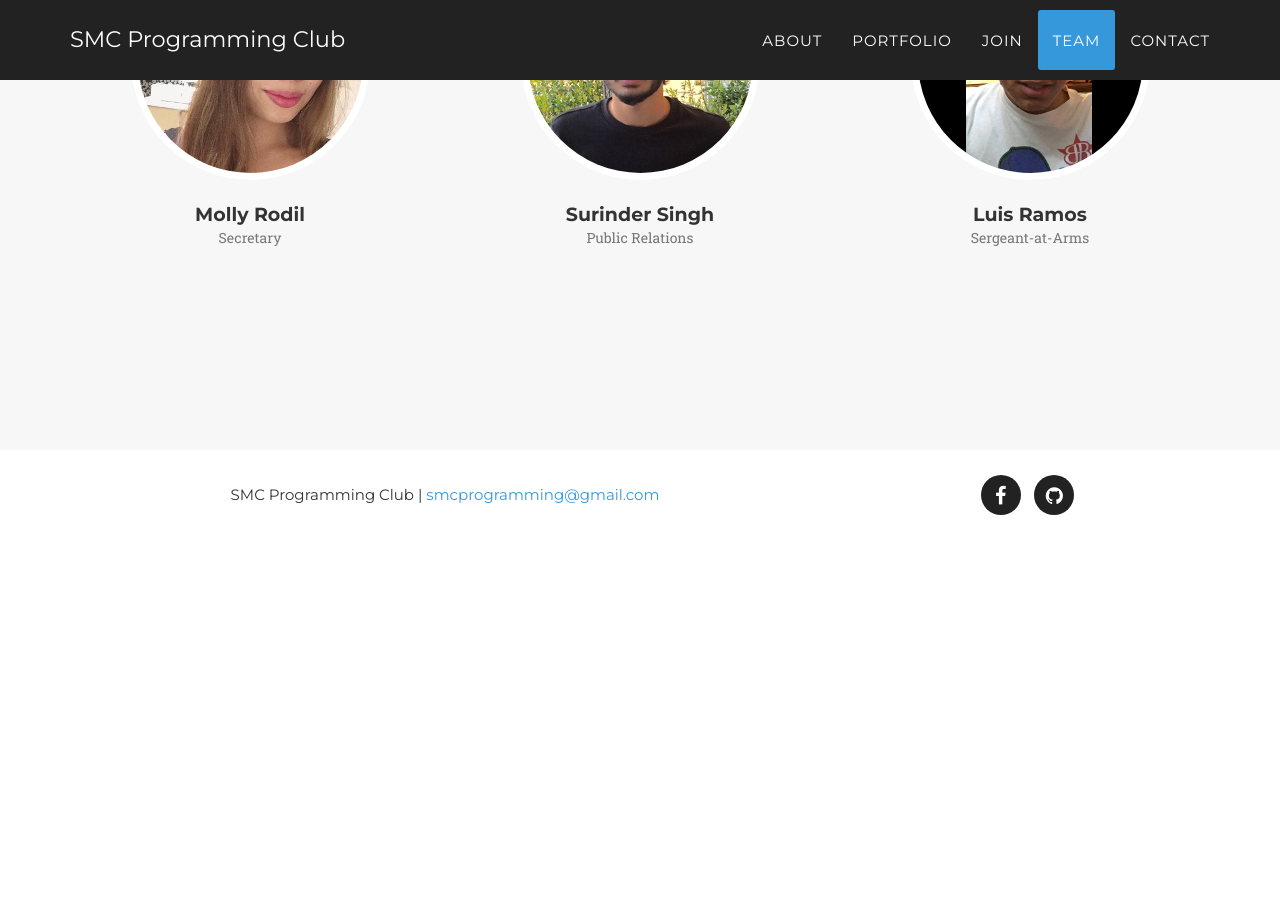
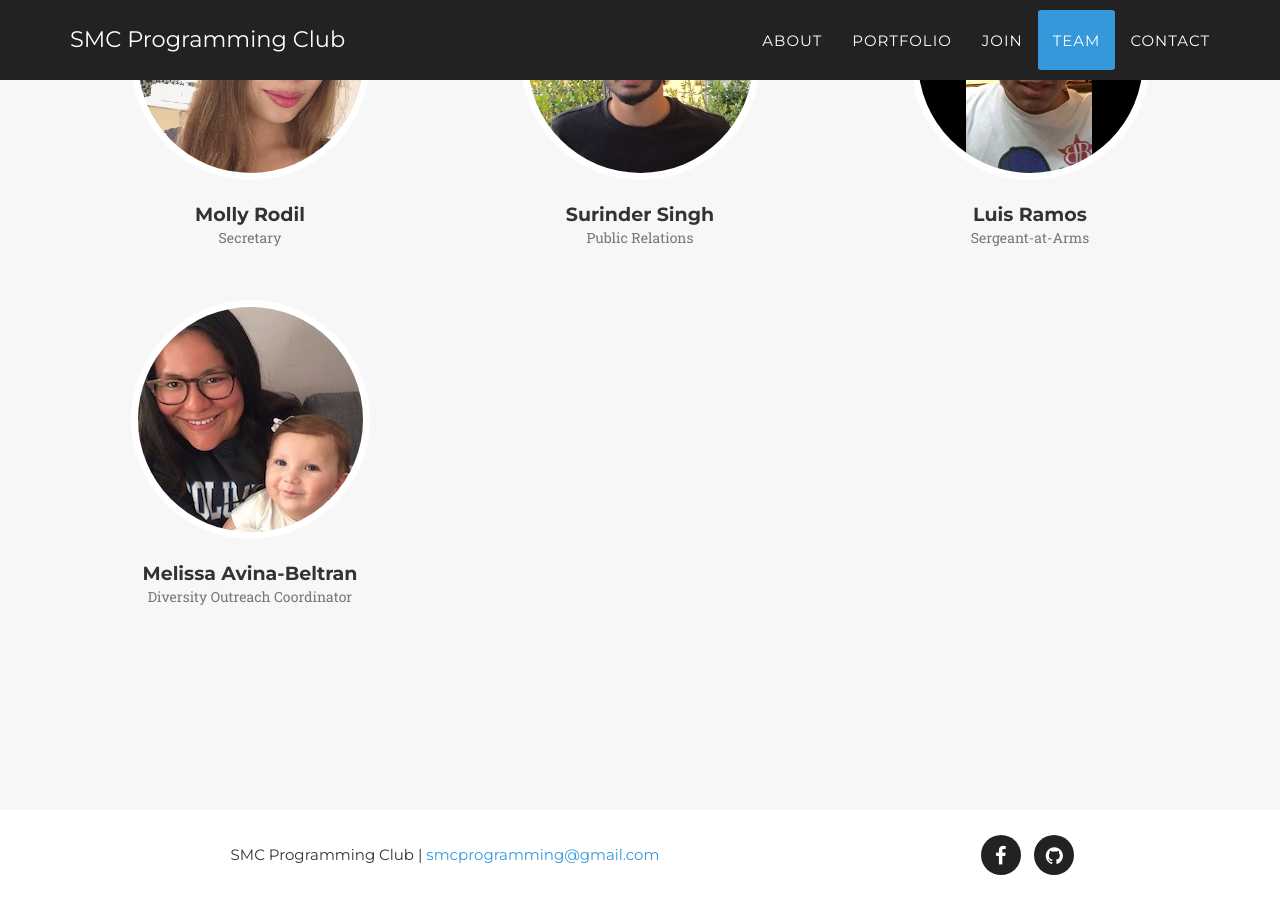
Before and after one commit to SMCProgrammingClub/website, a Jekyll site: the page built from index.html, in a window 1280 px wide and 900 px high, scrolled down 3451 px. Built offline with Jekyll 4.4.1, drawn with Linux system fonts in a browser that asks for light colours; some web fonts are replaced; before the commit the page ends 3991 px from its top, so only the background shows below that.

Commit message:
Add Melissa to team

```diff
--- a/_config.yml
+++ b/_config.yml
@@ -48,6 +48,11 @@ people:
   position: Sergeant-at-Arms
   social:
 
+- name: Melissa Avina-Beltran
+  pic: melissa
+  position: Diversity Outreach Coordinator
+  social:
+
 
 # Social networks usernames (many more available: google-plus, flickr, dribbble, pinterest, instagram, tumblr, linkedin, etc.)
 social:
```
